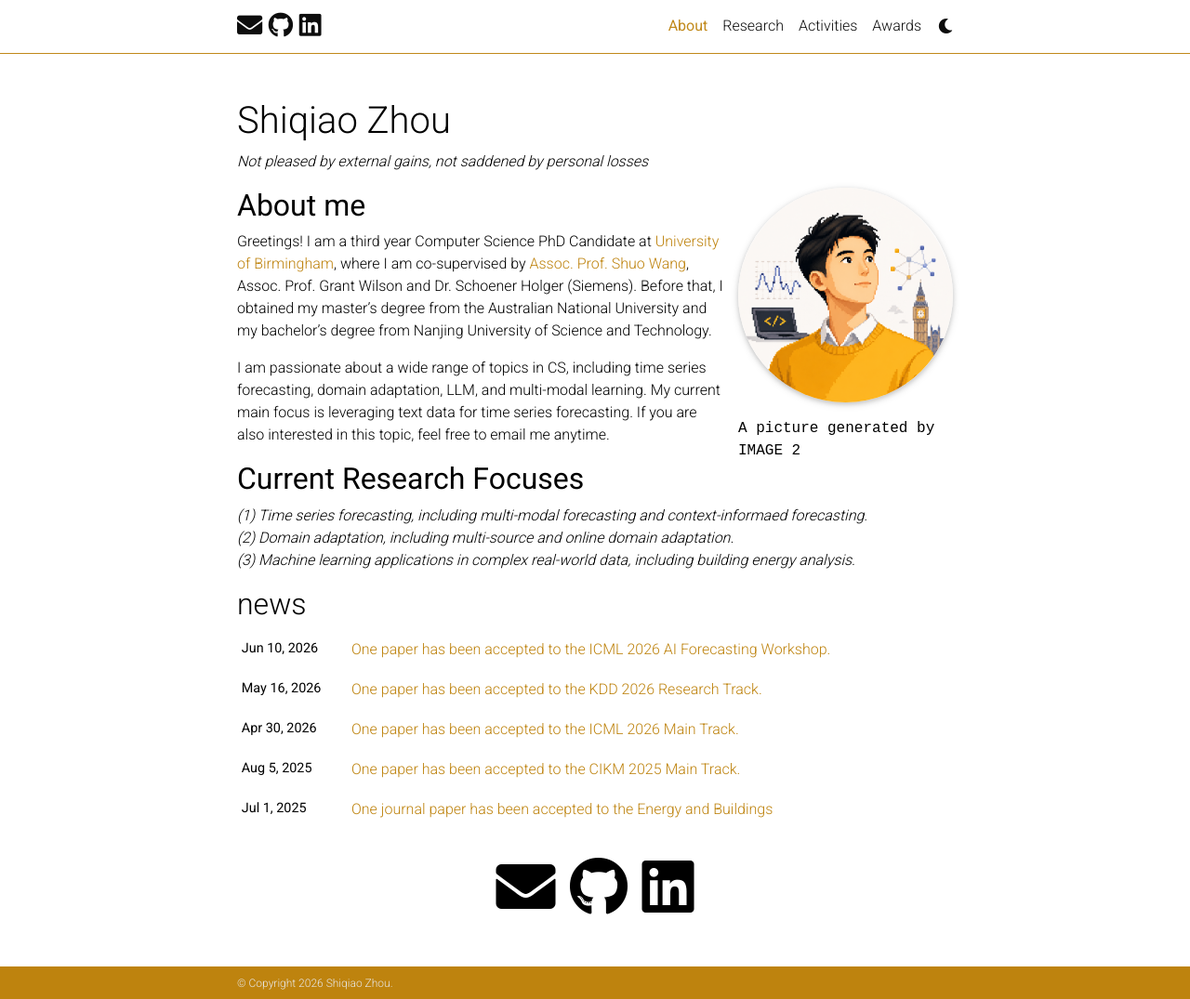
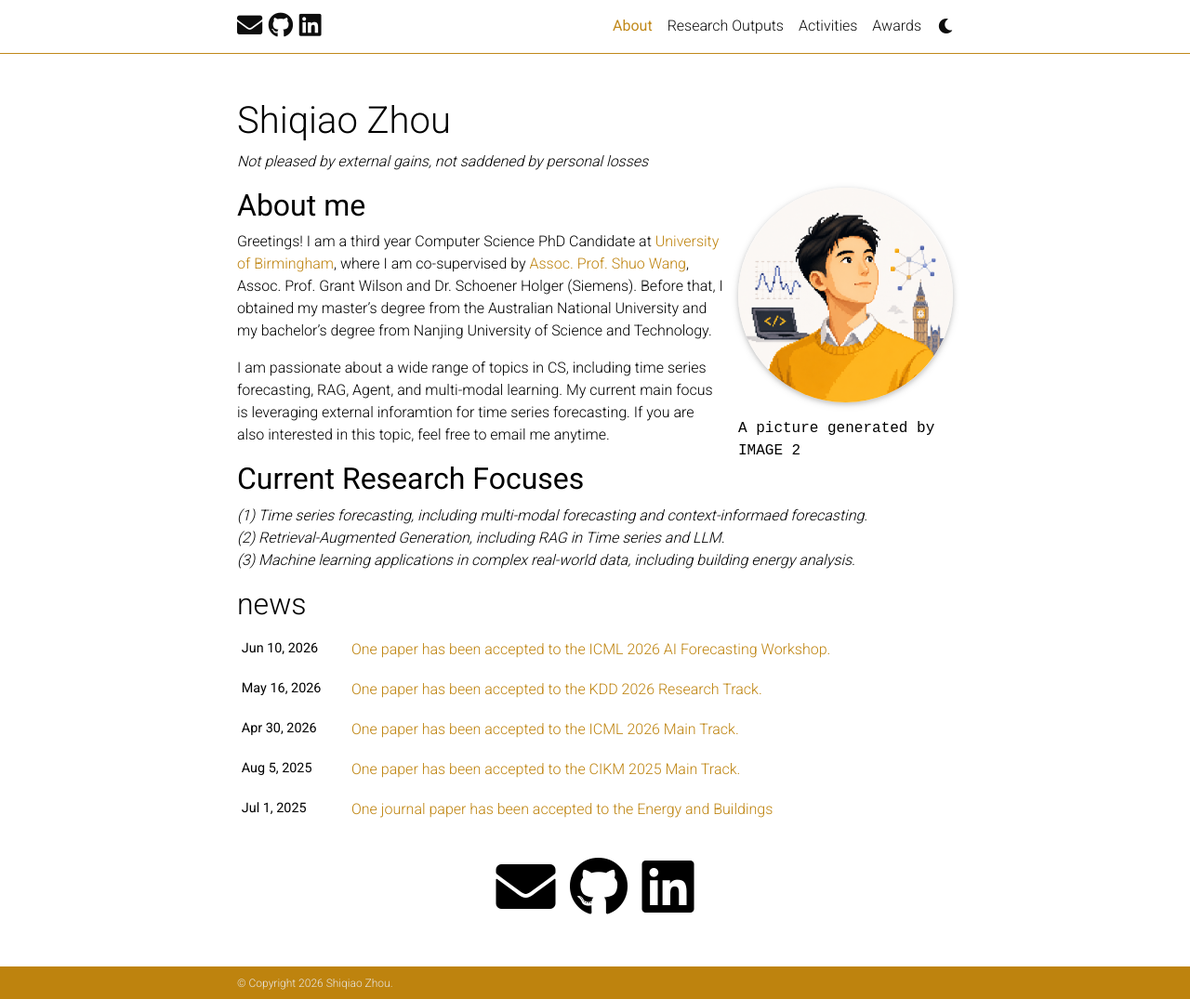
Before and after one commit to ShiqiaoZhou/ShiqiaoZhou.github.io, a Jekyll site: the page built from _pages/about.md, in a window 1280 px wide and 1075 px high. Shown: the whole window at 93% size. Built offline with Jekyll 4.4.1, drawn with Linux system fonts in a browser that asks for light colours; full-size pictures stand in for the smaller copies a plugin makes; comment, search, counter and statistics services are not loaded; a style sheet for code colours, icons or effects is not loaded.

Commit message:
Update profile

```diff
--- a/_pages/about.md
+++ b/_pages/about.md
@@ -19,12 +19,12 @@ social: true  # includes social icons at the bottom of the page
 Greetings! I am a third year Computer Science PhD Candidate at [University of Birmingham](https://www.birmingham.ac.uk/), where I am co-supervised by [Assoc. Prof. Shuo Wang](https://phd-shuowang.weebly.com/), Assoc. Prof. Grant Wilson and Dr. Schoener Holger (Siemens). Before that, I obtained my master’s degree from the Australian National University and my bachelor’s degree from Nanjing University of Science and Technology.
 
 
-I am passionate about a wide range of topics in CS, including time series forecasting, domain adaptation, LLM, and multi-modal learning. My current main focus is leveraging text data for time series forecasting. If you are also interested in this topic, feel free to email me anytime.
+I am passionate about a wide range of topics in CS, including time series forecasting, RAG, Agent, and multi-modal learning. My current main focus is leveraging external inforamtion for time series forecasting. If you are also interested in this topic, feel free to email me anytime.
 
 
 <h2 style="font-weight: bolder">Current Research Focuses</h2>
 <i>(1) Time series forecasting, including multi-modal forecasting and context-informaed forecasting.</i><br>
-<i>(2) Domain adaptation, including multi-source and online domain adaptation.</i><br>
+<i>(2) Retrieval-Augmented Generation, including RAG in Time series and LLM.</i><br>
 <i>(3) Machine learning applications in complex real-world data, including building energy analysis.</i>
 
 
--- a/_pages/research.md
+++ b/_pages/research.md
@@ -1,7 +1,7 @@
 ---
 layout: page
 permalink: /research/
-title: Research
+title: Research Outputs
 description: † denotes equal contribution | * denotes corresponding authorship
 years: [2026, 2025]
 nav: true
```
